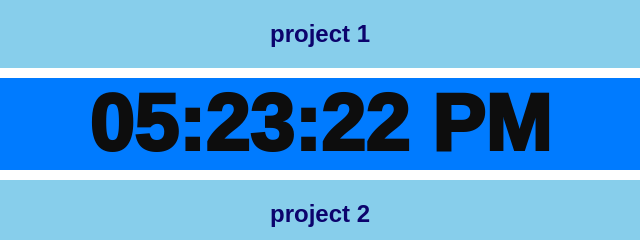
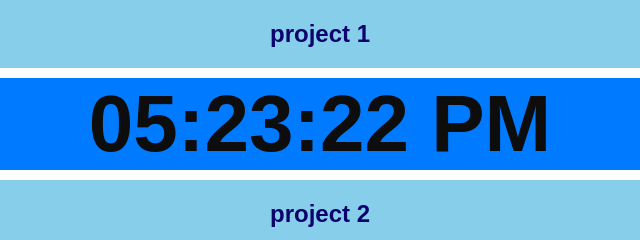
Before and after one commit to ameer112-746dgd/myquiz, a plain HTML site: page index.html in a window 1280 px wide. Shown: the top 240 px of the page, 320-960 px from the left. Drawn offline with Linux system fonts and the light colour scheme.

Commit message:
initialise

```diff
--- a/style.css
+++ b/style.css
@@ -1,6 +1,6 @@
 #clock{
     font-size: 5rem;
-    font-weight: 1000;
+    font-weight: bold;
     padding: auto;
     border-radius: 15px;
     border: 2px solid rgb(63, 58, 187);
```
